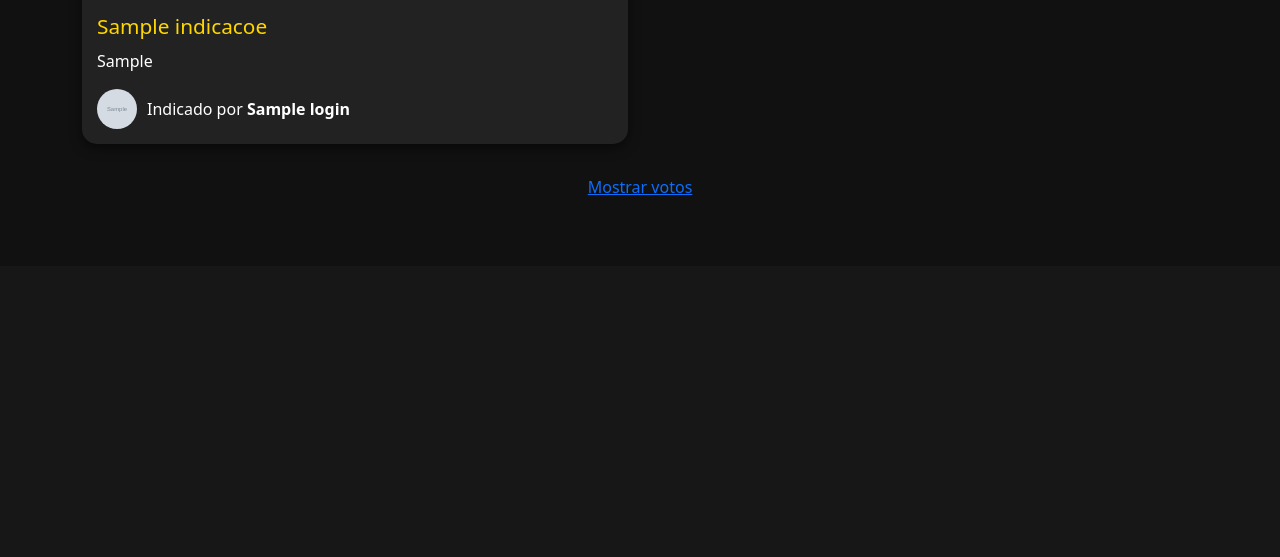
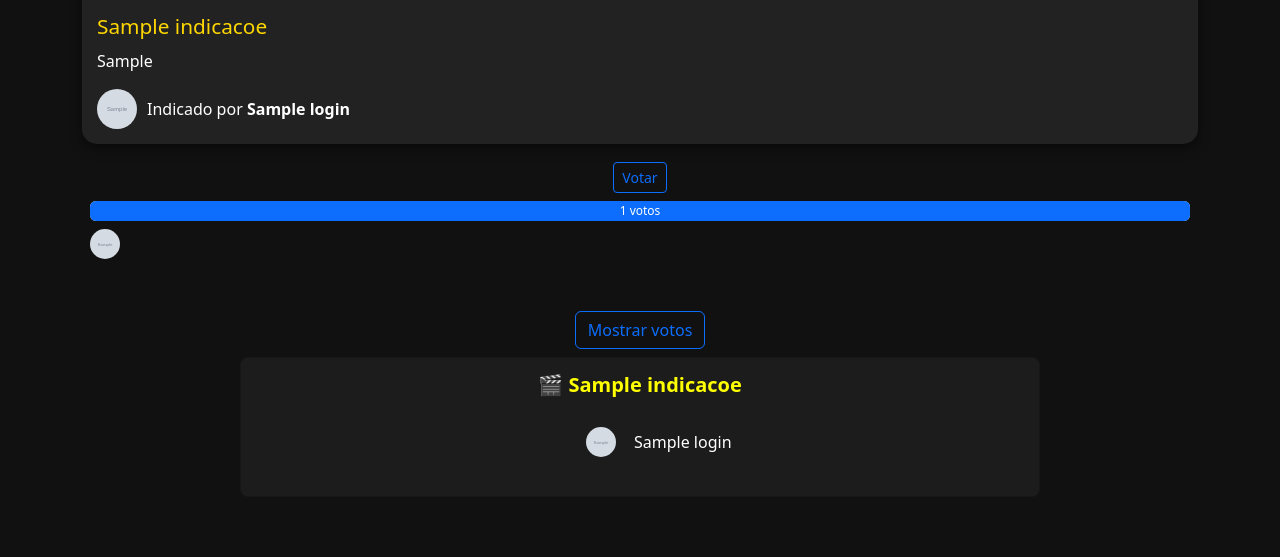
Before and after one commit to heenrique288/votacao-filme, a PHP site: page /home.php in a window 1280 px wide, after a click on "Mostrar votos". Shown: the part 1116-1673 px from the top of the page. Before the commit the page ends 1311 px from the top, so only its background shows below. Run offline with PHP 8.4, Linux system fonts and the light colour scheme; the visitor is signed in with stand-in values (Sample User, id 1); tables that the repository leaves empty or names only in its code hold one stand-in row (values such as "Sample post"); grey boxes marked "Sample" are stand-in pictures.

Commit message:
Melhorando a tela de home, e o botão mostrar votos

```diff
--- a/global/header.php
+++ b/global/header.php
@@ -22,6 +22,7 @@ if ($usuario_id) {
     <link rel="stylesheet" href="/votacao-filme/src/css/style.css">
     <link href="https://cdn.jsdelivr.net/npm/bootstrap@5.3.3/dist/css/bootstrap.min.css" rel="stylesheet">
     <link href="https://cdn.jsdelivr.net/npm/bootstrap-icons@1.11.1/font/bootstrap-icons.css" rel="stylesheet">
+    <script src="https://cdn.jsdelivr.net/npm/bootstrap@5.3.3/dist/js/bootstrap.bundle.min.js"></script>
     <link rel="stylesheet" href="https://cdnjs.cloudflare.com/ajax/libs/font-awesome/6.5.0/css/all.min.css">
     <script src="/votacao-filme/src/js/index.js" defer></script>
 </head>
@@ -34,6 +35,7 @@ if ($usuario_id) {
         <li><a href="/votacao-filme/home.php">Home</a></li>
         <li><a href="/votacao-filme/sobre.php">Sobre</a></li>
         <li><a href="/votacao-filme/index.php">Indique seu filme!</a></li>
+        <li><a href="#">Veja a tabela de filmes</a></li>
     </ul>
     <div class="perfil">
         <?php if (!$user_foto): ?>
--- a/home.php
+++ b/home.php
@@ -33,6 +33,22 @@ while ($row = $resVotos->fetch_assoc()) {
         $maxVotos = $row['total'];
     }
 }
+
+$usuarioId = $_SESSION['usuario_id'] ?? 0;
+
+$nomeCompleto = "Usuário"; // valor padrão caso não encontre no banco
+
+if ($usuarioId) {
+    $sql = "SELECT nome, sobrenome FROM login WHERE id = ?";
+    $stmt = $conn->prepare($sql);
+    $stmt->bind_param("i", $usuarioId);
+    $stmt->execute();
+    $res = $stmt->get_result();
+    if ($res->num_rows > 0) {
+        $user = $res->fetch_assoc();
+        $nomeCompleto = $user['nome'] . ' ' . $user['sobrenome'];
+    }
+}
 ?>
 
 <link rel="stylesheet" href="src/css/home.css">
@@ -43,7 +59,7 @@ while ($row = $resVotos->fetch_assoc()) {
 
 <div class="home-page">
     <div class="container">
-        <h1>🍿 Bem-vindo ao TO ZUANDO!</h1>
+        <h1>🍿 Bem-vindo <?= htmlspecialchars($nomeCompleto) ?> ao TO ZUANDO!</h1>
         <p>
             Aqui a mágica do cinema acontece de um jeito diferente:
             toda semana, cada um indica um filme que ninguém viu,
@@ -61,6 +77,7 @@ while ($row = $resVotos->fetch_assoc()) {
         <?php if ($result->num_rows > 0): ?>
             <div class="lista-filmes">
                 <?php while($row = $result->fetch_assoc()): ?>
+                    <div class="card-filme-container">
                         <a href="abrirfilme.php?indicacao=<?= $row['id'] ?>" class="card-filme">
                             <?php if ($row['backdrop_path']): ?>
                                 <img src="https://image.tmdb.org/t/p/w780<?= $row['backdrop_path'] ?>" alt="<?= htmlspecialchars($row['titulo']) ?>">
@@ -80,13 +97,11 @@ while ($row = $resVotos->fetch_assoc()) {
                                 </div>
                             </div>
                         </a>
-
                         <?php
                         // ---- Parte dos votos dentro do loop ----
                         $idIndicacao = $row['id'];
                         $totalVotos = $votosPorFilme[$idIndicacao] ?? 0;
                         $percent = $maxVotos > 0 ? ($totalVotos / $maxVotos) * 100 : 0;
-
                         // Busca até 3 avatares
                         $sqlAvatares = $conn->prepare("SELECT l.foto
                                                        FROM votos v
@@ -102,7 +117,6 @@ while ($row = $resVotos->fetch_assoc()) {
                                 <input type="hidden" name="indicacao_id" value="<?= $idIndicacao ?>">
                                 <button type="submit" class="btn btn-outline-primary btn-sm">Votar</button>
                             </form>
-
                             <div class="progress mt-2" style="height: 20px;">
                                 <div class="progress-bar" role="progressbar"
                                     style="width: <?= $percent ?>%;"
@@ -110,7 +124,6 @@ while ($row = $resVotos->fetch_assoc()) {
                                     <?= $totalVotos ?> votos
                                 </div>
                             </div>
-
                             <div class="d-flex mt-2">
                                 <?php while ($avatar = $resAvatares->fetch_assoc()): ?>
                                     <?php if (!empty($avatar['foto'])): ?>
@@ -123,20 +136,22 @@ while ($row = $resVotos->fetch_assoc()) {
                                 <?php endwhile; ?>
                             </div>
                         </div>
+                    </div>
                     <!-- ---- fim parte dos votos ---- -->
 
                 <?php endwhile; ?>
             </div>
 
             <!-- ---- Mostrar todos os votos ---- -->
-            <button class="btn btn-link mt-4" type="button" data-bs-toggle="collapse" data-bs-target="#todosVotos">
+            <!-- Botão -->
+            <button class="btn btn-outline-primary mt-4" type="button" data-bs-toggle="collapse" data-bs-target="#todosVotos">
                 Mostrar votos
             </button>
 
-            <div class="collapse" id="todosVotos">
-                <div class="card card-body">
+            <div class="collapse mt-2" id="todosVotos">
+                <div class="card card-body votos-card">
                     <?php
-                    $sqlDetalhe = "SELECT i.titulo, l.nome
+                    $sqlDetalhe = "SELECT i.titulo, l.nome, l.foto
                                 FROM votos v
                                 JOIN indicacoes i ON v.indicacao_id = i.id
                                 JOIN login l ON v.usuario_id = l.id
@@ -144,14 +159,30 @@ while ($row = $resVotos->fetch_assoc()) {
                     $resDetalhe = $conn->query($sqlDetalhe);
                     $votosDetalhe = [];
                     while ($row = $resDetalhe->fetch_assoc()) {
-                        $votosDetalhe[$row['titulo']][] = $row['nome'];
+                        $votosDetalhe[$row['titulo']][] = $row; // guarda nome e foto
                     }
                     ?>
+
                     <?php foreach ($votosDetalhe as $filme => $usuarios): ?>
-                        <p><strong><?= htmlspecialchars($filme) ?>:</strong> <?= implode(", ", $usuarios) ?></p>
+                        <div class="mb-3">
+                            <h5 class="mb-2">🎬 <?= htmlspecialchars($filme) ?></h5>
+                            <?php foreach ($usuarios as $u): ?>
+                                <div class="d-flex align-items-center mb-2">
+                                    <?php if (!empty($u['foto'])): ?>
+                                        <img src="uploads/<?= htmlspecialchars($u['foto']) ?>"
+                                            class="rounded-circle me-2 d-flex" width="30" height="30" alt="foto de <?= htmlspecialchars($u['nome']) ?>">
+                                    <?php else: ?>
+                                        <div class="rounded-circle bg-secondary text-white d-flex align-items-center justify-content-center me-2"
+                                            style="width:30px; height:30px;">?</div>
+                                    <?php endif; ?>
+                                    <span><?= htmlspecialchars($u['nome']) ?></span>
+                                </div>
+                            <?php endforeach; ?>
+                        </div>
                     <?php endforeach; ?>
                 </div>
             </div>
+
             <!-- ---- fim mostrar todos os votos ---- -->
 
         <?php else: ?>
--- a/src/css/home.css
+++ b/src/css/home.css
@@ -159,3 +159,50 @@
     opacity: 1;
     transform: translateY(0);
 }
+
+/*CARD DOS FILMES E DOS VOTOS*/
+
+.card-filme-container {
+  display: flex;
+  flex-direction: column;
+  margin-bottom: 20px; /* espaço entre os cards */
+}
+
+.card-footer {
+  margin-top: 10px;
+  padding: 8px;
+  border-radius: 0 0 8px 8px;
+}
+
+/*CARD MOSTRAR VOTOS*/
+
+.votos-card {
+    max-width: 800px;   /* deixa o card mais estreito */
+    margin: 0 auto;     /* centraliza */
+    background-color: #1c1c1c; /* mantém escuro */
+    color: #fff;        /* texto branco */
+    border-radius: 8px;
+    padding: 15px;
+}
+
+/* Título do filme */
+.votos-card h5 {
+    color: yellow; /* ou #FFD700 se quiser um dourado */
+    font-weight: bold;
+    text-align: center; /* opcional, caso queira centralizar o título */
+    margin-bottom: 30px !important;
+}
+
+/* Centraliza o bloco de cada linha */
+.votos-card .d-flex {
+    justify-content: center;   /* centraliza o conjunto todo no card */
+    gap: 10px;                 /* espaço entre foto e nome */
+    margin-left: 70px;             /* remover qualquer margin-left */
+}
+
+/* Nome do usuário */
+.votos-card span {
+    display: inline-block;
+    width: 200px;              /* define largura fixa */
+    text-align: left;          /* nomes começam alinhados à esquerda */
+}
```
Also changed, not shown: uploads/user_10.png (added), uploads/user_11.png (added), uploads/user_6.png (added), uploads/user_7.png (added), uploads/user_8.png (added), uploads/user_9.png (renamed from src/img/FotoTheo.png). Lines whose indentation alone changed are shown as unchanged.
